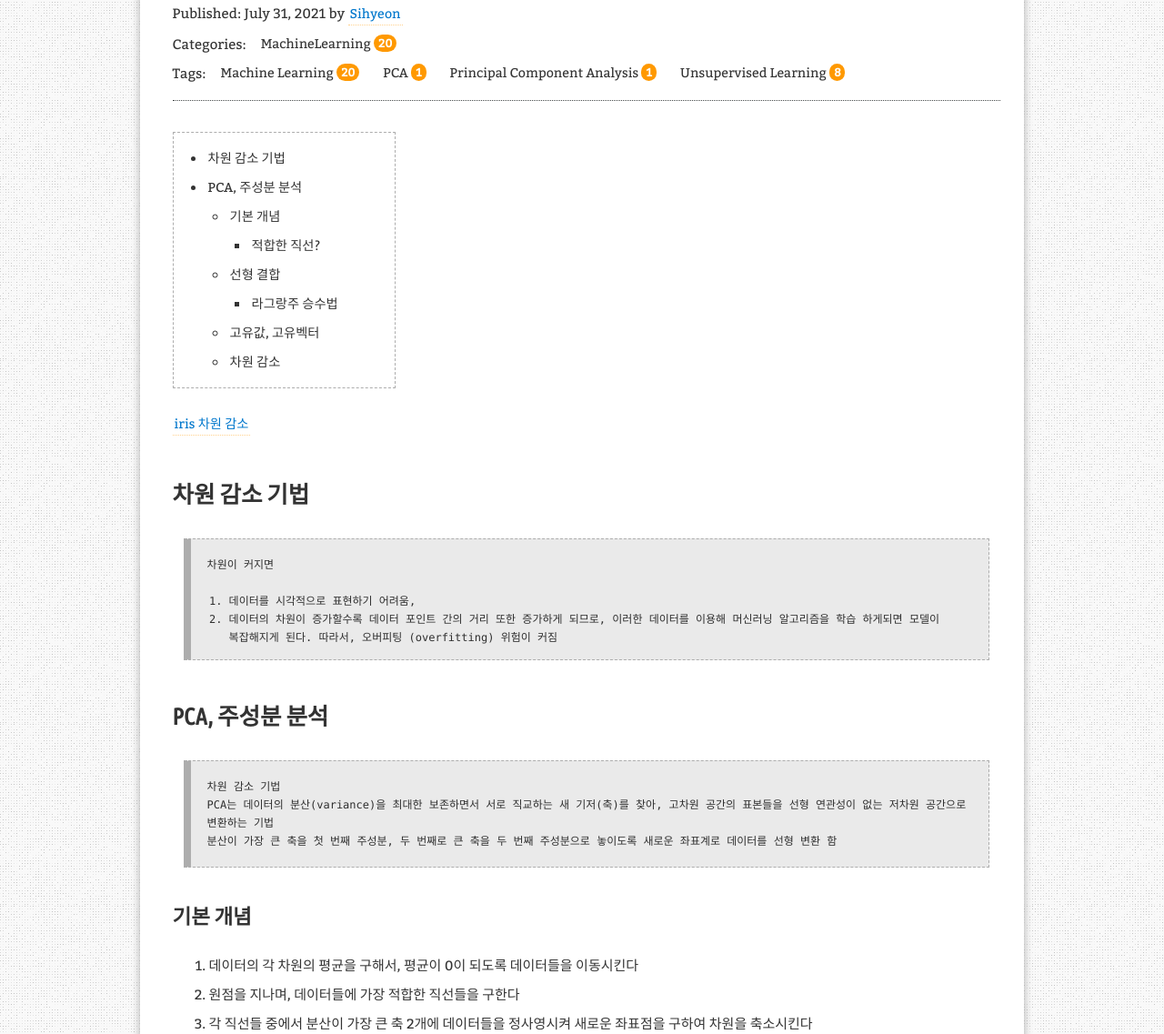
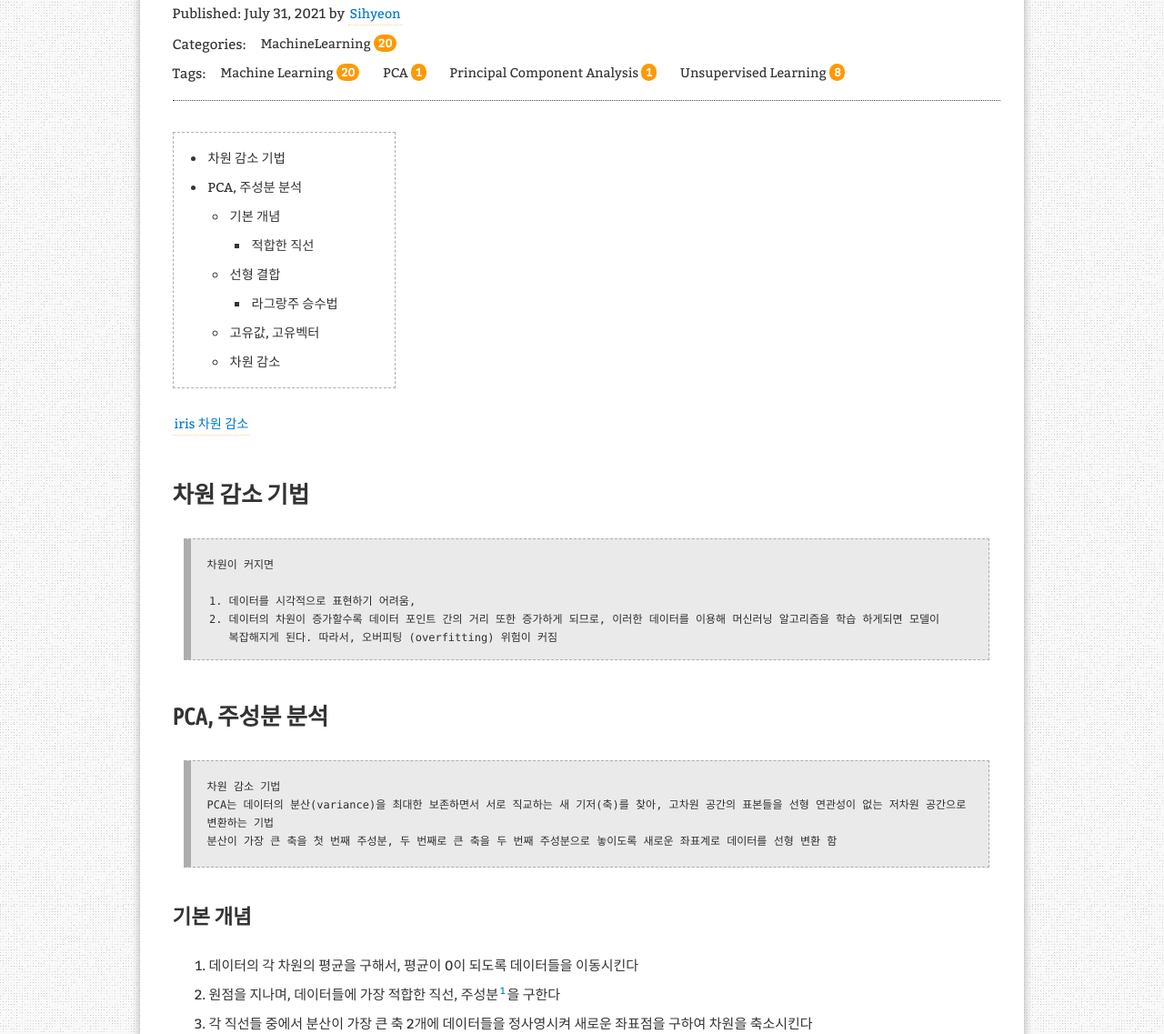
Before and after one commit to aristohyun/aristohyun.github.io, a Jekyll site: the page built from _posts/2021-07-31-PCA.md, in a window 1280 px wide and 1400 px high, scrolled down 204 px. Shown: the top 1137 px of the window at 91% size. Built offline with Jekyll 4.4.1, drawn with Linux system fonts in a browser that asks for light colours; formulas are drawn with MathJax 3; comment, search, counter and statistics services are not loaded; some of the changed text lies outside the part shown; grey boxes are pictures that could not be loaded.

Commit message:
Update 2021-07-31-PCA.md

```diff
--- a/_posts/2021-07-31-PCA.md
+++ b/_posts/2021-07-31-PCA.md
@@ -32,12 +32,13 @@ redirect_from:
 ## 기본 개념
 
 1. 데이터의 각 차원의 평균을 구해서, 평균이 0이 되도록 데이터들을 이동시킨다
-2. 원점을 지나며, 데이터들에 가장 적합한 직선들을 구한다
+2. 원점을 지나며, 데이터들에 가장 적합한 직선, 주성분[^principal]을 구한다
 3. 각 직선들 중에서 분산이 가장 큰 축 2개에 데이터들을 정사영시켜 새로운 좌표점을 구하여 차원을 축소시킨다
 
 ![image](https://user-images.githubusercontent.com/32366711/128022725-288a9015-c382-4766-8e31-ac790a3e9c71.png){: .aligncenter}
 
-### 적합한 직선?
+
+### 적합한 직선
 
 1. 데이터의 공변수 행렬 계산
 2. 공변수 행렬로부터 고유값(주성분의 분산값)과 고유벡터(새로운 축, 주성분)를 계산
@@ -101,7 +102,7 @@ PCA에서 이 공분산 행렬의 고유값은 각 주성분의 분산과 같은
 2. 일정 수준(보통 70% 이상)의 분산비를 보존하는 최소의 주성분을 선택하는 것이다
 
 
-
+[^principal]: 그 방향으로 데이터들의 분산이 가장 큰 방향벡터
 [^Lagrange]: $\frac { \partial (X^T A X) }{\partial X} = X^T(A + A^T)$, $ \frac{\partial L}{\partial \alpha} = \alpha ^T(C + C^T) - \lambda (2 \alpha^T) = 2 \alpha^T C - 2\lambda \alpha^T = 0, (\alpha^T C - \lambda \alpha^T) ^T = C \alpha - \lambda \alpha = 0, (C-\lambda I) \alpha = 0 $
 [^matrix]: 1. Ax = 0을 만족하는 솔루션 x의 집합이 존재하는데, 이것을 nullspace라고 부른다. 2. Ax = 0일때만 위의 식을 만족한다면, A는 역행렬이 존재한다.(invertible). 만약 Ax = 0 을 만족하는 해가 무수히 많다면, A는 비가역 행렬이다. 즉, 역행렬이 존재하지 않는다.
 [^aTCa]: $ Var(Z) = Var(\alpha ^T X) = \frac{1}{n} \sum \limits_ {i=1}^{n} (\alpha ^T x_ i)^2 = \frac{1}{n} \sum \limits_ {i=1}^{n} (\alpha ^T x_ i)(\alpha ^T x_ i)^T = \frac{1}{n} \sum \limits_ {i=1}^{n} (\alpha ^T x_ i)(\alpha ^T x_ i)^T = \frac{1}{n} \sum \limits_ {i=1}^{n} \alpha ^T(x_ i)(x_ i ^T) \alpha  = \alpha ^T Var(X) \alpha$
```
